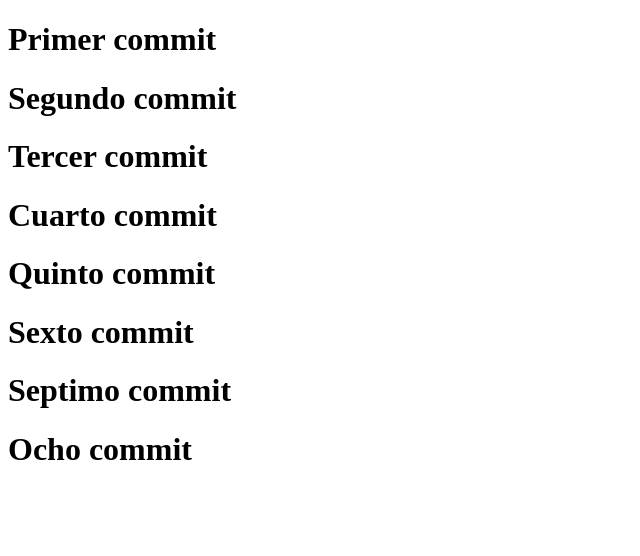
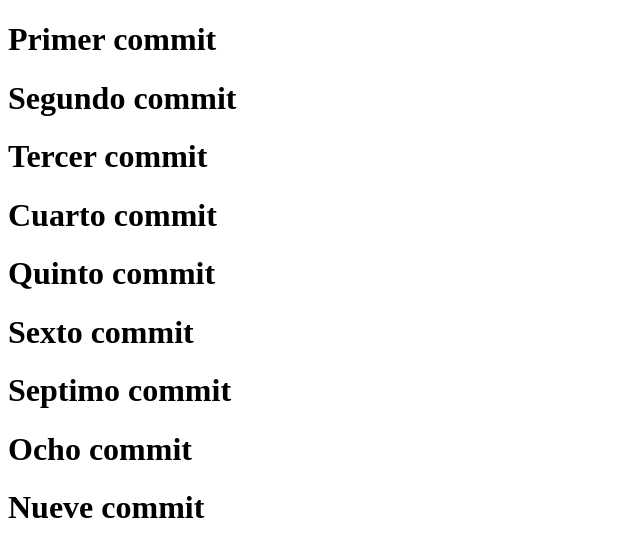
Before and after one commit to AldairMenp/aldair_mendoza_miercoles_noche_2024, a plain HTML site: page index.html in a window 1280 px wide. Shown: the whole page, without its empty margins (0-640 px from the left). Drawn offline with Linux system fonts and the light colour scheme.

Commit message:
Nine commit

```diff
--- a/index.html
+++ b/index.html
@@ -15,5 +15,6 @@
   <h1>Sexto commit</h1>
   <h1>Septimo commit</h1>
   <h1>Ocho commit</h1>
+  <h1>Nueve commit</h1>
 </body>
 </html>
```
